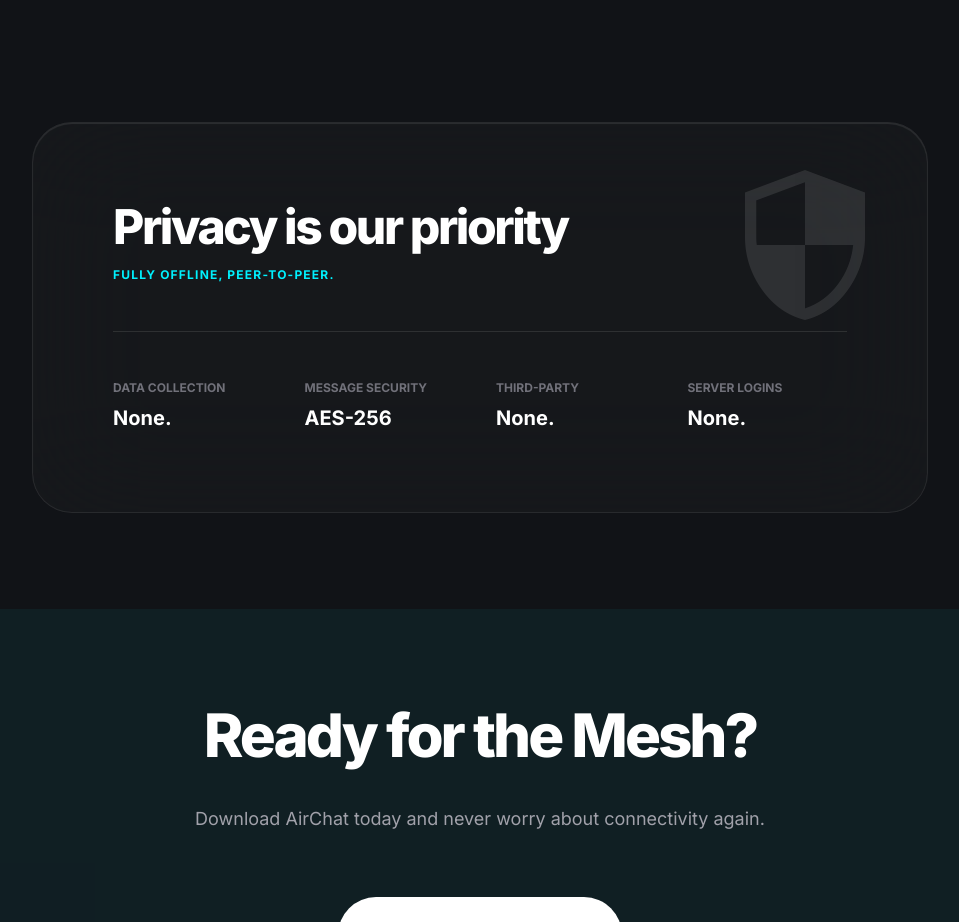
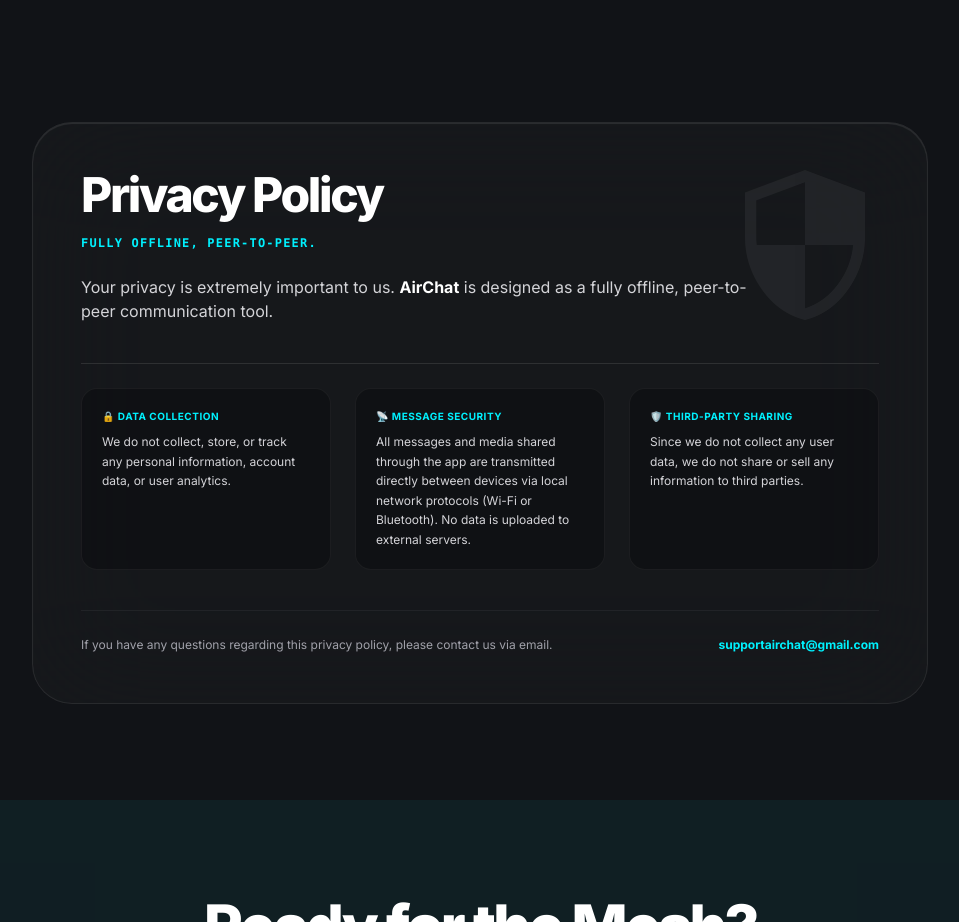
Before and after one commit to TeaKupradze/OfflineChat-AirChat, a plain HTML site: page index.html in a window 1280 px wide. Shown: the part 2440-3362 px from the top of the page, without its empty margins (160-1119 px from the left). Drawn offline with nearby package versions, Linux system fonts and the light colour scheme.

Commit message:
Add files via upload
bug fixed

```diff
--- a/index.html
+++ b/index.html
@@ -193,33 +193,47 @@
 
         <!-- Privacy Priority Section -->
         <section id="privacy" class="py-24 px-6 relative">
-            <div class="max-w-4xl mx-auto glass-card rounded-[2.5rem] p-12 md:p-20 relative overflow-hidden">
-                <div class="absolute top-0 right-0 p-8 opacity-10">
+            <div class="max-w-4xl mx-auto glass-card rounded-[2.5rem] p-8 md:p-12 relative overflow-hidden">
+                <div class="absolute top-0 right-0 p-8 opacity-5">
                     <span class="material-symbols-outlined text-[180px] text-white">security</span>
                 </div>
-                <div class="relative z-10 space-y-12">
+                <div class="relative z-10 space-y-10">
                     <div class="space-y-4">
-                        <h2 class="text-4xl md:text-5xl font-extrabold text-white tracking-tighter">Privacy is our priority</h2>
-                        <p class="text-xs tracking-widest text-[#00f1fe] font-bold uppercase">Fully offline, peer-to-peer.</p>
+                        <h2 class="text-3xl md:text-5xl font-extrabold text-white tracking-tighter">Privacy Policy</h2>
+                        <p class="text-xs tracking-widest text-[#00f1fe] font-extrabold uppercase font-mono">Fully offline, peer-to-peer.</p>
+                        <p class="text-zinc-300 text-sm md:text-base leading-relaxed max-w-2xl pt-2">
+                            Your privacy is extremely important to us. <strong class="text-white">AirChat</strong> is designed as a fully offline, peer-to-peer communication tool.
+                        </p>
                     </div>
 
-                    <div class="grid grid-cols-2 md:grid-cols-4 gap-8 border-t border-white/10 pt-12">
-                        <div>
-                            <h4 class="text-zinc-500 text-xs font-bold uppercase mb-2">Data Collection</h4>
-                            <p class="text-xl font-bold text-white">None.</p>
+                    <div class="grid grid-cols-1 md:grid-cols-3 gap-6 pt-6 border-t border-white/10">
+                        <div class="bg-zinc-950/40 p-5 rounded-2xl border border-white/5 space-y-2">
+                            <div class="text-[10px] text-[#00f1fe] font-bold uppercase tracking-wider">🔒 Data Collection</div>
+                            <p class="text-xs text-zinc-300 leading-relaxed">
+                                We do not collect, store, or track any personal information, account data, or user analytics.
+                            </p>
                         </div>
-                        <div>
-                            <h4 class="text-zinc-500 text-xs font-bold uppercase mb-2">Message Security</h4>
-                            <p class="text-xl font-bold text-white">AES-256</p>
+                        <div class="bg-zinc-950/40 p-5 rounded-2xl border border-white/5 space-y-2">
+                            <div class="text-[10px] text-[#00f1fe] font-bold uppercase tracking-wider">📡 Message Security</div>
+                            <p class="text-xs text-zinc-300 leading-relaxed">
+                                All messages and media shared through the app are transmitted directly between devices via local network protocols (Wi-Fi or Bluetooth). No data is uploaded to external servers.
+                            </p>
                         </div>
-                        <div>
-                            <h4 class="text-zinc-500 text-xs font-bold uppercase mb-2">Third-Party</h4>
-                            <p class="text-xl font-bold text-white">None.</p>
+                        <div class="bg-zinc-950/40 p-5 rounded-2xl border border-white/5 space-y-2">
+                            <div class="text-[10px] text-[#00f1fe] font-bold uppercase tracking-wider">🛡️ Third-Party Sharing</div>
+                            <p class="text-xs text-zinc-300 leading-relaxed">
+                                Since we do not collect any user data, we do not share or sell any information to third parties.
+                            </p>
                         </div>
-                        <div>
-                            <h4 class="text-zinc-500 text-xs font-bold uppercase mb-2">Server Logins</h4>
-                            <p class="text-xl font-bold text-white">None.</p>
-                        </div>
+                    </div>
+
+                    <div class="text-xs text-zinc-400 border-t border-white/5 pt-6 leading-relaxed flex flex-col md:flex-row justify-between items-start md:items-center gap-4">
+                        <span>
+                            If you have any questions regarding this privacy policy, please contact us via email.
+                        </span>
+                        <a href="mailto:supportairchat@gmail.com" class="text-[#00f1fe] hover:underline font-bold shrink-0">
+                            supportairchat@gmail.com
+                        </a>
                     </div>
                 </div>
             </div>
```
